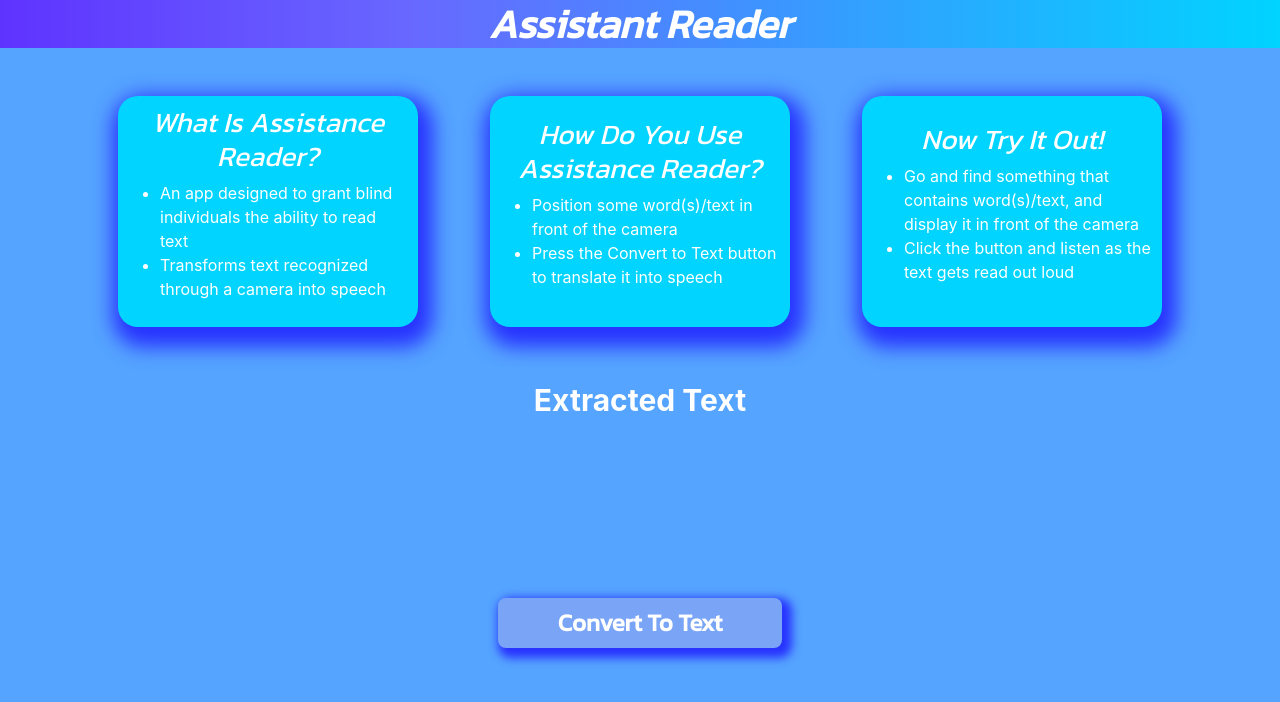
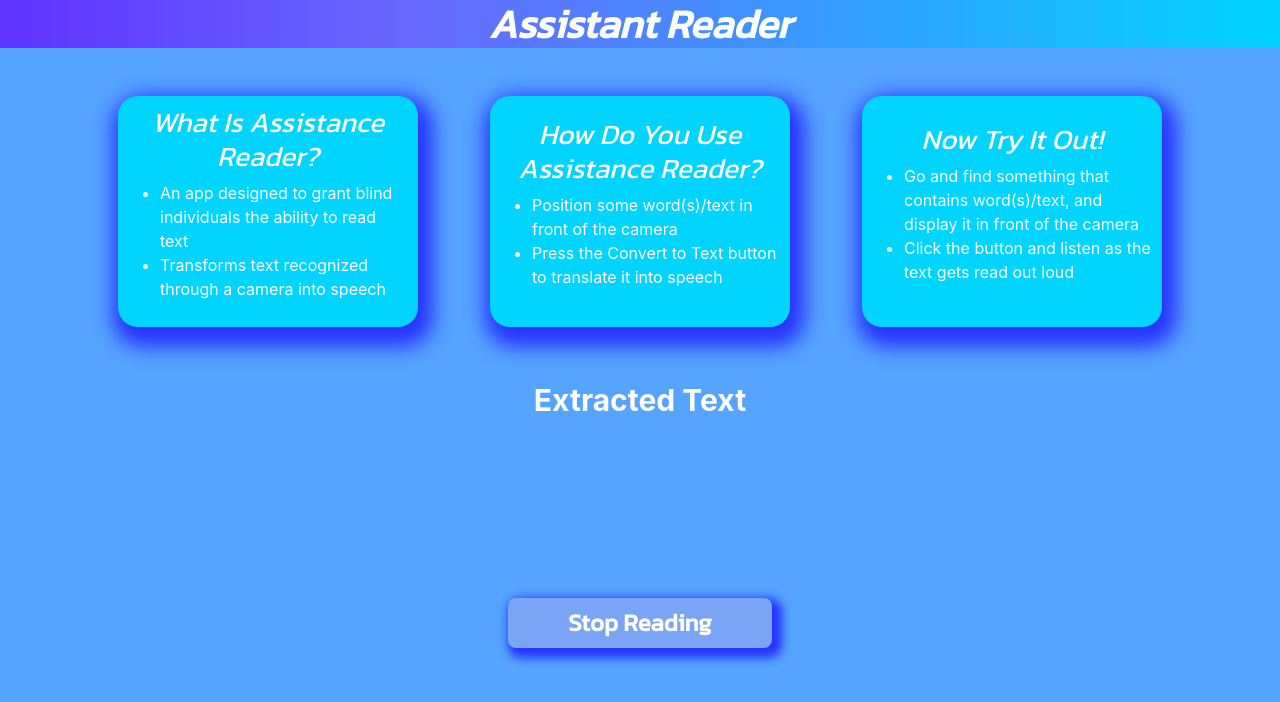
Before and after one commit to PetersonGuo/AssistedReader, a React (Create React App) app in the folder web/: page / in a window 1280 px wide. Shown: the top 702 px of the page. Built offline with nearby package versions, Linux system fonts and the light colour scheme; no server answers; the HTML template or start-up script is replaced by a standard one.

Commit message:
toggle reading mode

```diff
--- a/web/src/components/Cam.jsx
+++ b/web/src/components/Cam.jsx
@@ -14,6 +14,7 @@ const videoConstraints = {
 export default function Cam() {
     const webcamRef = React.useRef(null);
     const [text, setText] = useState("");
+    const [toggle, setToggle] = useState(false);
 
     const msg = new SpeechSynthesisUtterance();
 
@@ -50,10 +51,10 @@ export default function Cam() {
             msg.text = txt;
             window.speechSynthesis.speak(msg);
             msg.onend = function(e) {
-                handleClick();
+                if (toggle) handleClick();
             }
         } else
-            handleClick();
+            if (toggle) handleClick();
     }
 
     // async function correct(txt) {
@@ -86,7 +87,9 @@ export default function Cam() {
                     <div className="text-box" style={{display: "flex", justifyContent: "center"}}>
                         <p className="extractedText"> {text} </p>
                     </div>
-                        <button onClick={handleClick} style={{height:50}}> Convert To Text</button>
+                    <button onClick={()=>{setToggle(!toggle);handleClick();}} style={{height:50}}>
+                        {toggle?'Start Reading':'Stop Reading'}
+                    </button>
                 </main>
             </div>
         </Container>
```
